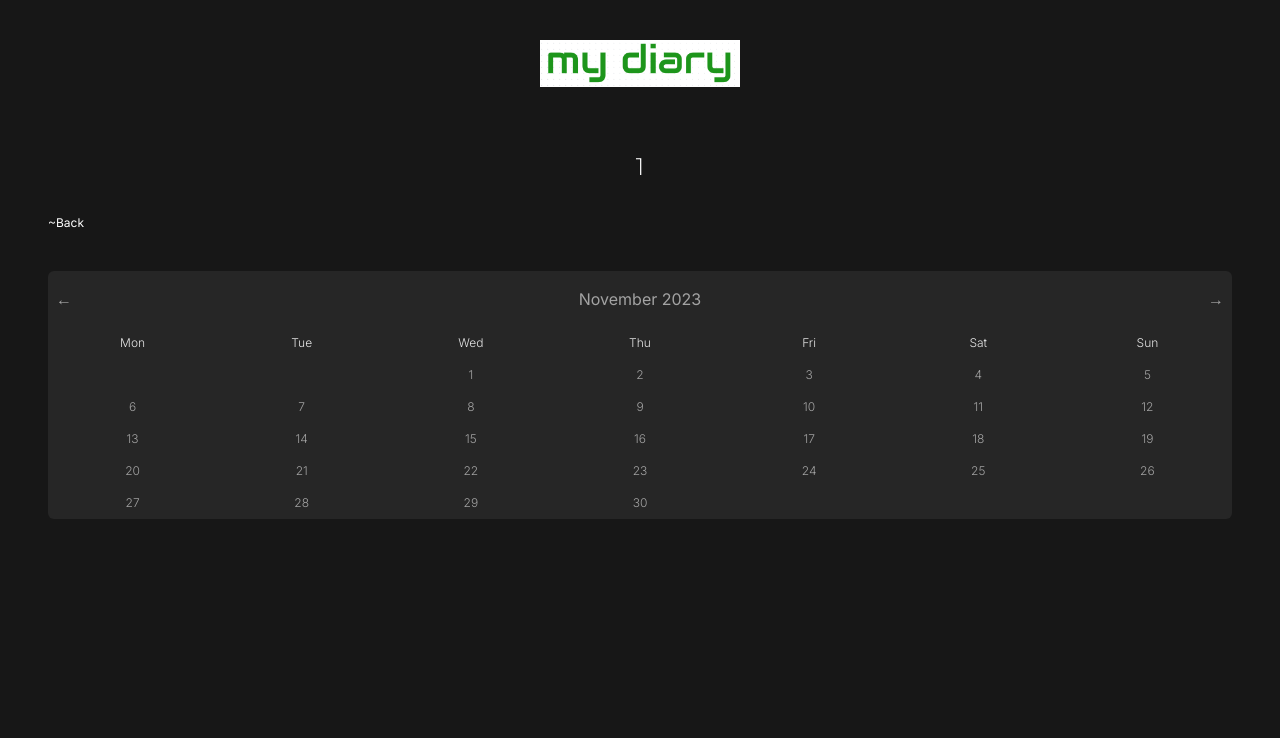
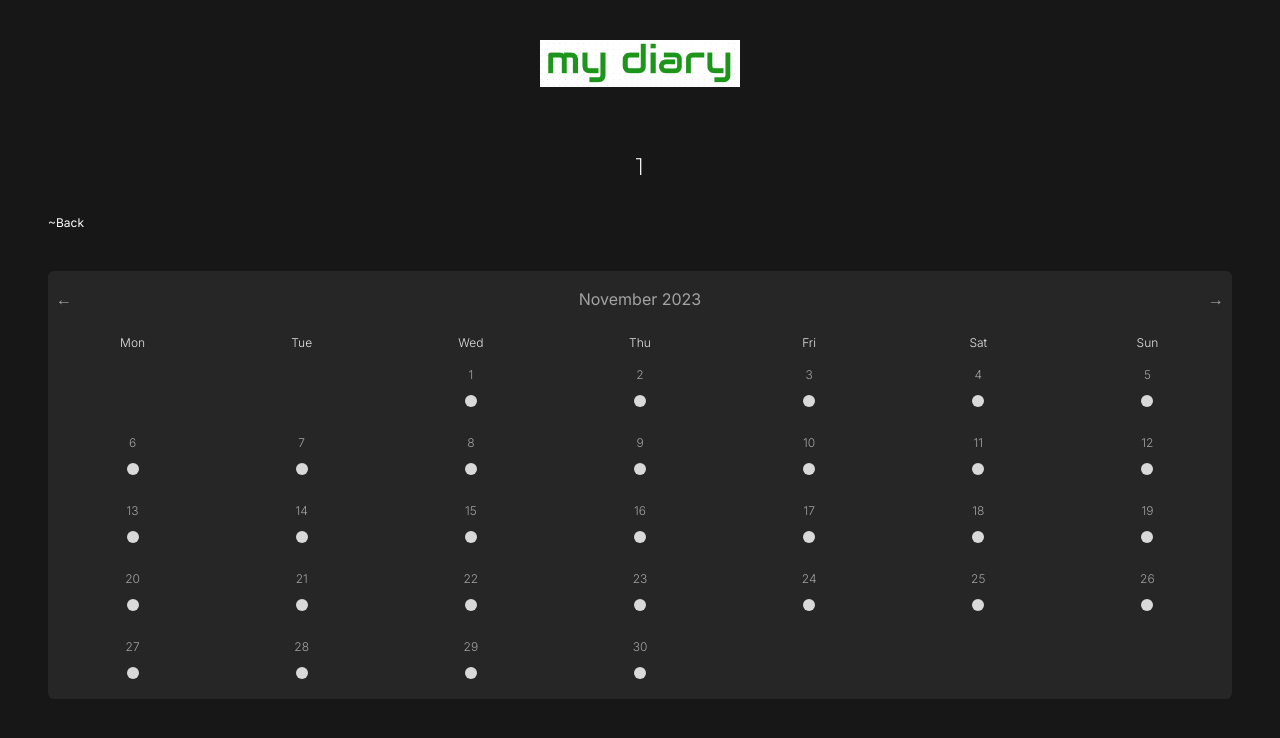
Before and after one commit to ytpt/my-diary-app, a Next.js app: page /duty/1 in a window 1280 px wide. Shown: the top 738 px of the page. Built offline with nearby package versions, Linux system fonts and the light colour scheme; no server answers; the database is empty.

Commit message:
Marked the day in calendar; Refactored code style;

```diff
--- /dev/null
+++ b/app/actions.ts
@@ -0,0 +1,25 @@
+"use server";
+
+import { kv } from '@vercel/kv';
+import { revalidatePath } from 'next/cache';
+
+type ToggleDutyParams = {
+    duty: string;
+    dutyTime: Record<string, boolean> | null;
+    date: string | null;
+    done: boolean;
+}
+
+export async function toggleDuty({ duty, dutyTime, date, done }: ToggleDutyParams) {
+    if (!dutyTime || !date) {
+        return;
+    }
+
+    const updatedDutyTime = {
+        [duty]: {...dutyTime, [date]: done === undefined ? true : !done}
+    }
+
+    await kv.hset("duties", updatedDutyTime);
+    revalidatePath("/duty/[duty]", "page");
+    revalidatePath("/");
+}
--- a/app/duty/[duty]/page.tsx
+++ b/app/duty/[duty]/page.tsx
@@ -1,8 +1,10 @@
 import Link from 'next/link';
+import { kv } from '@vercel/kv';
 import Calendar from '../../../components/Calendar';
 
-export default async function Duty( { params: {duty} } : { params: {duty: string} } ) {
+export default async function Duty({params: {duty}}: {params: {duty: string}}) {
     const decodedDuty = decodeURI(duty);
+    const dutyTime: Record<string, boolean> | null = await kv.hget("duties", decodedDuty);
 
     return (
         <main className="container relative flex flex-col gap-8 px-12 pt-16">
@@ -12,7 +14,7 @@ export default async function Duty( { params: {duty} } : { params: {duty: string
             <Link href="/" className="flex items-center font-sans text-xs text-white">
                 ~Back
             </Link>
-            <Calendar/>
+            <Calendar duty={decodedDuty} dutyTime={dutyTime}/>
         </main>
     );
 };
--- a/app/page.tsx
+++ b/app/page.tsx
@@ -1,28 +1,29 @@
 import Image from 'next/image'
-import DayState from '../components/DayState';
+import DayState from '@/components/DayState';
 import Link from 'next/link';
 import { kv } from '@vercel/kv';
 
 type DutySchedule = { [duty: string]: Record<string, boolean> } | null;
 
 export default async function Home() {
-    const duties: DutySchedule = await kv.hgetall("duties") as DutySchedule | null;
-    const today = new Date()
-    const todayWeekDay = today.getDay()
-    const weekDays = ["Mon", "Tue", "Wed", "Thu", "Fri", "Sat", "Sun"]
+    const duties: DutySchedule = (await kv.hgetall("duties")) as DutySchedule | null;
+    const today = new Date();
+    const todayWeekDay = today.getDay();
+    const weekDays = ["Mon", "Tue", "Wed", "Thu", "Fri", "Sat", "Sun"];
 
-    const sortedWeekDays = weekDays.slice(todayWeekDay).concat(weekDays.slice(0, todayWeekDay))
+    const sortedWeekDays = weekDays.slice(todayWeekDay).concat(weekDays.slice(0, todayWeekDay));
+
     const last7Days = weekDays.map((_, index) => {
-        const date = new Date()
-        date.setDate(date.getDate() -index)
-        return date.toISOString().slice(0, 10)
-    }).reverse()
+        const date = new Date();
+        date.setDate(date.getDate() -index);
+        return date.toISOString().slice(0, 10);
+    }).reverse();
 
     return (
         <main className="container relative flex flex-col gap-8 px-4 pt-16">
             {Object.keys(duties).length === 0 && (
                 <h1 className="mt-20 text-4xl font-light text-white font-display text-center">
-                    You have no registered duty!
+                    You have no registered duty :(
                 </h1>
             )}
             {Object.entries(duties).map(([dutyName, dutyTime]) => (
--- a/components/Calendar.tsx
+++ b/components/Calendar.tsx
@@ -1,36 +1,39 @@
-"use client"
+"use client";
 
 import { useEffect, useState } from 'react';
+import DayState from './DayState';
+import { toggleDuty } from '../app/actions';
 
 function getDayInMonth(month: number, year: number) {
     const date = new Date(year, month, 1);
     const firstWeekDay = (date.getDay() + 6) % 7;
     const numberOfEmptyDays = Array(firstWeekDay).fill(null);
-    const days = [...numberOfEmptyDays]
+    const days = [...numberOfEmptyDays];
 
     while(date.getMonth() == month) {
-        days.push(new Date(date))
-        date.setDate(date.getDate() + 1)
+        days.push(new Date(date));
+        date.setDate(date.getDate() + 1);
     }
     return days;
 }
 
 const currentDate = new Date();
-const currentDay = currentDate.getDate();
 const currentMonth = currentDate.getMonth();
 const currentYear = currentDate.getFullYear();
 const weekDays = ["Mon", "Tue", "Wed", "Thu", "Fri", "Sat", "Sun"];
 
-export default  function Calendar() {
+export default function Calendar({ duty, dutyTime }: {
+    duty: string,
+    dutyTime: Record<string, boolean> | null
+}) {
     const [month, setMonth] = useState(currentMonth);
     const [year, setYear] = useState(currentYear);
     const [selectedDate, setSelectedDate] = useState(new Date());
     const [dayInMonth, setDayInMonth] = useState(getDayInMonth(currentMonth, currentYear));
 
-
     useEffect(() => {
         setDayInMonth(getDayInMonth(month, year));
-        setSelectedDate(new Date(year, month))
+        setSelectedDate(new Date(year, month));
     }, [month, year])
 
     const goToPrevMonth = () => {
@@ -52,9 +55,16 @@ export default  function Calendar() {
     }
 
     const getFullDate = () => {
-        return `${selectedDate.toLocaleString("en", {
-            month: "long",
-        })} ${selectedDate.getFullYear()}`;
+        return `${selectedDate.toLocaleString("en", {month: "long",})} ${selectedDate.getFullYear()}`;
+    }
+
+    const getCurrentDay = (day: Date) => {
+        return `${year.toString()}-${(month + 1)
+            .toString()
+            .padStart(2, "0")}-${day
+                .getDay()
+                .toString()
+                .padStart(2, "0")}`;
     }
 
     return (
@@ -73,10 +83,20 @@ export default  function Calendar() {
                     </div>
                 ))}
                 {dayInMonth.map((day, index) => (
-                    <div key={index} className="flex flex-col items-center p-2">
+                    <div
+                        key={index}
+                        className="flex flex-col items-center p-2 hover:cursor-pointer"
+                        onClick={() => toggleDuty({
+                            duty,
+                            dutyTime,
+                            date: getCurrentDay(day),
+                            done: dutyTime ? dutyTime[getCurrentDay(day)] : true,
+                        })}
+                    >
                         <span className="font-sans text-xs text-center font-light text-neutral-400">
                             {day?.getDate()}
                         </span>
+                        {day && <DayState day={dutyTime ? dutyTime[getCurrentDay(day)] : undefined}/>}
                     </div>
                 ))}
             </div>
--- a/tsconfig.json
+++ b/tsconfig.json
@@ -19,7 +19,8 @@
       }
     ],
     "paths": {
-      "@/*": ["./*"]
+      "@/*": ["./*"],
+      "@components/*": ["components/*"]
     }
   },
   "include": ["next-env.d.ts", "**/*.ts", "**/*.tsx", ".next/types/**/*.ts"],
```
Also changed, not shown: app/new-duty/page.tsx (+5 -4 lines), components/DayState.tsx (+6 -6 lines).
